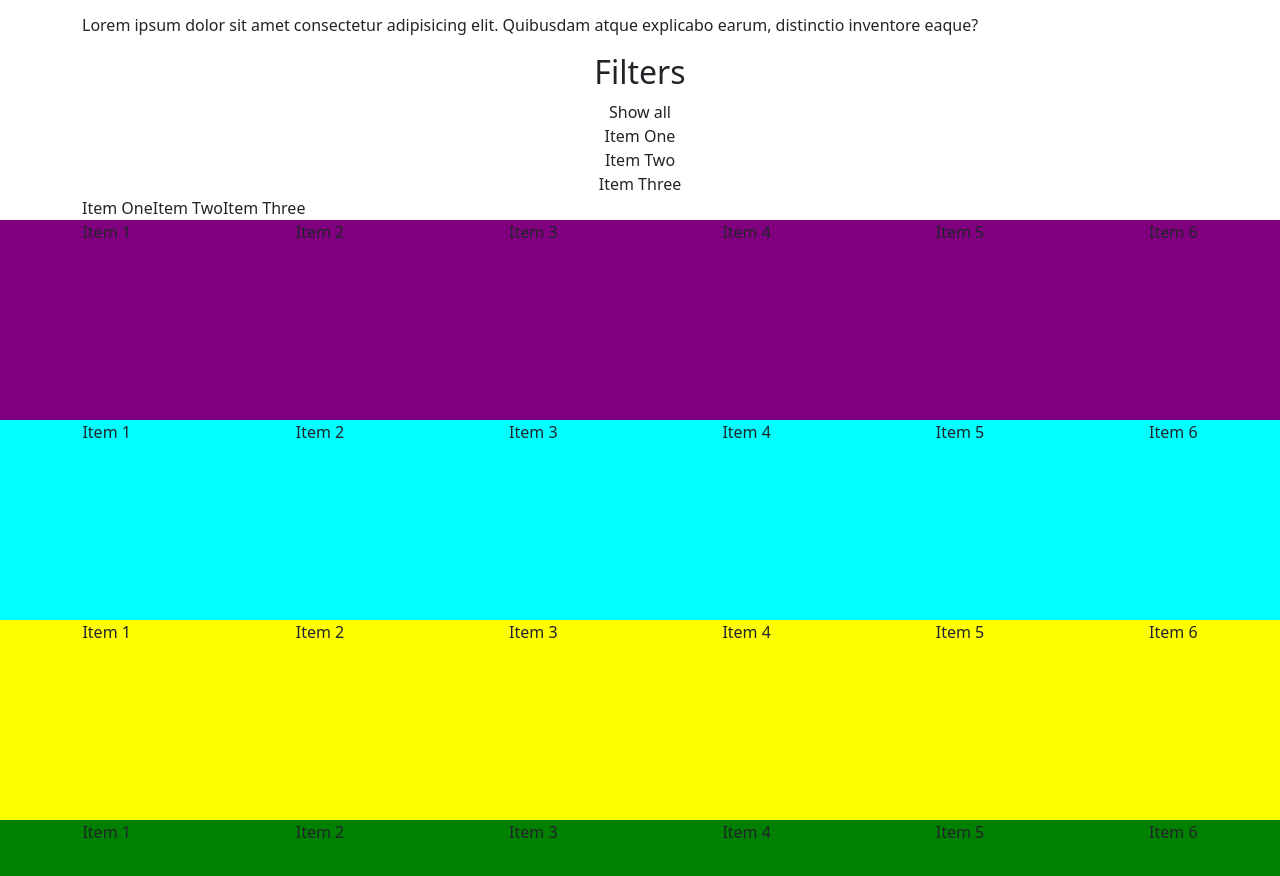
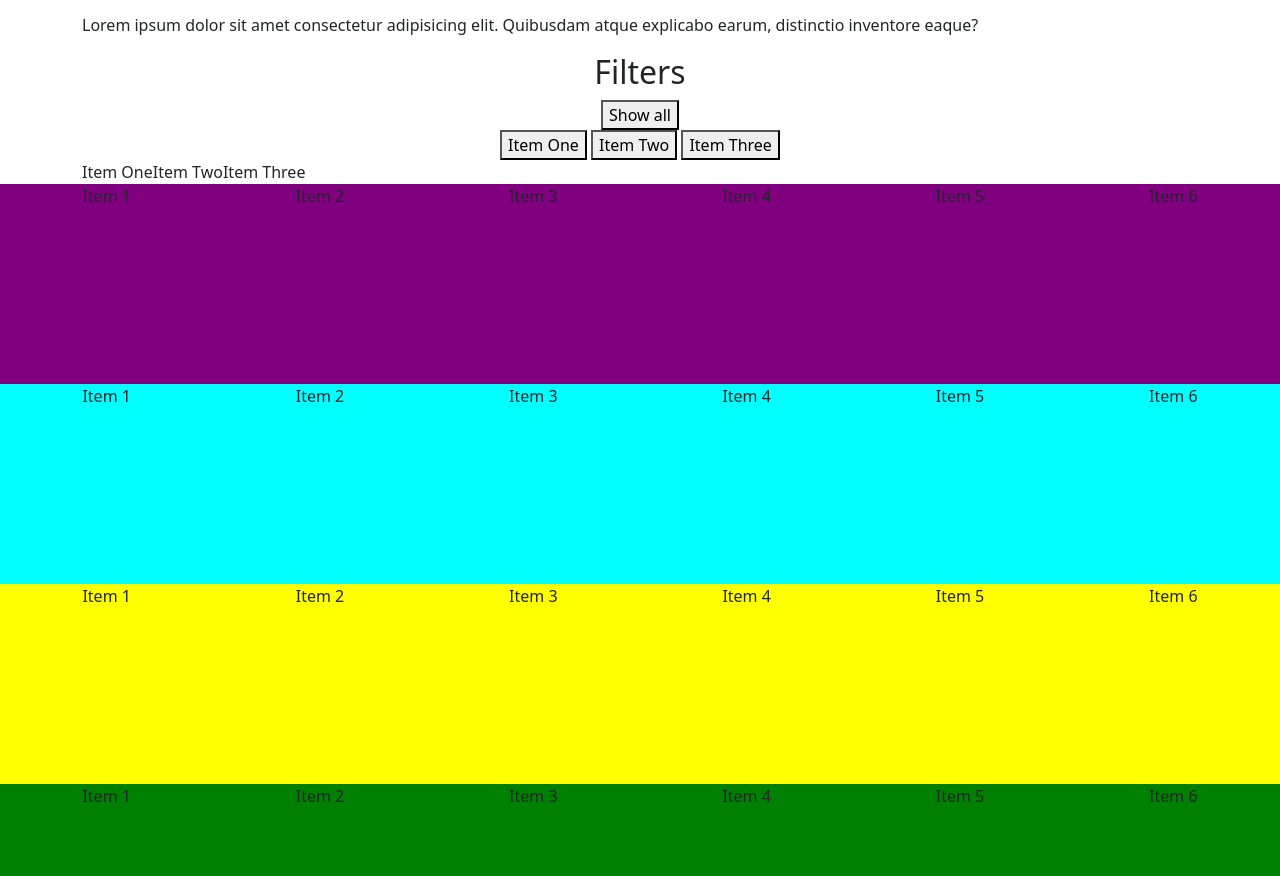
Before and after one commit to SyoGuardian/imed1316-spring2024, a plain HTML site: page index.html in a window 1280 px wide. Shown: the part 1564-2440 px from the top of the page. Drawn offline with nearby package versions, Linux system fonts and the light colour scheme; a web font is replaced by a local one.

Commit message:
filter button

```diff
--- a/index.html
+++ b/index.html
@@ -183,18 +183,21 @@
   <!-- Begin Isotope Filter -->
   <div class="container text-center imed-row">
   <h2>Filters</h2>
+    <!-- Begin filter buttons-->
     <div class="button is-checked btn-isotope" data-filter="*">
-      Show all
+      <button class="button is-checked btn-isotope">
+        Show all
+      </button>
     </div>
-    <div class="button is-checked btn-isotope" data-filter="item-1">
+    <button class="button is-checked btn-isotope" data-filter=".item-1">
       Item One
-    </div>
-    <div class="button is-checked btn-isotope" data-filter="item-2">
+    </button>
+    <button class="button is-checked btn-isotope" data-filter=".item-2">
       Item Two
-    </div>
-    <div class="button is-checked btn-isotope" data-filter="item-3">
+    </button>
+    <button class="button is-checked btn-isotope" data-filter=".item-3">
       Item Three
-    </div>
+    </button>
     <div class="row">
       <div class="grid">
         <div class="element-item item-1">Item One</div>
```
